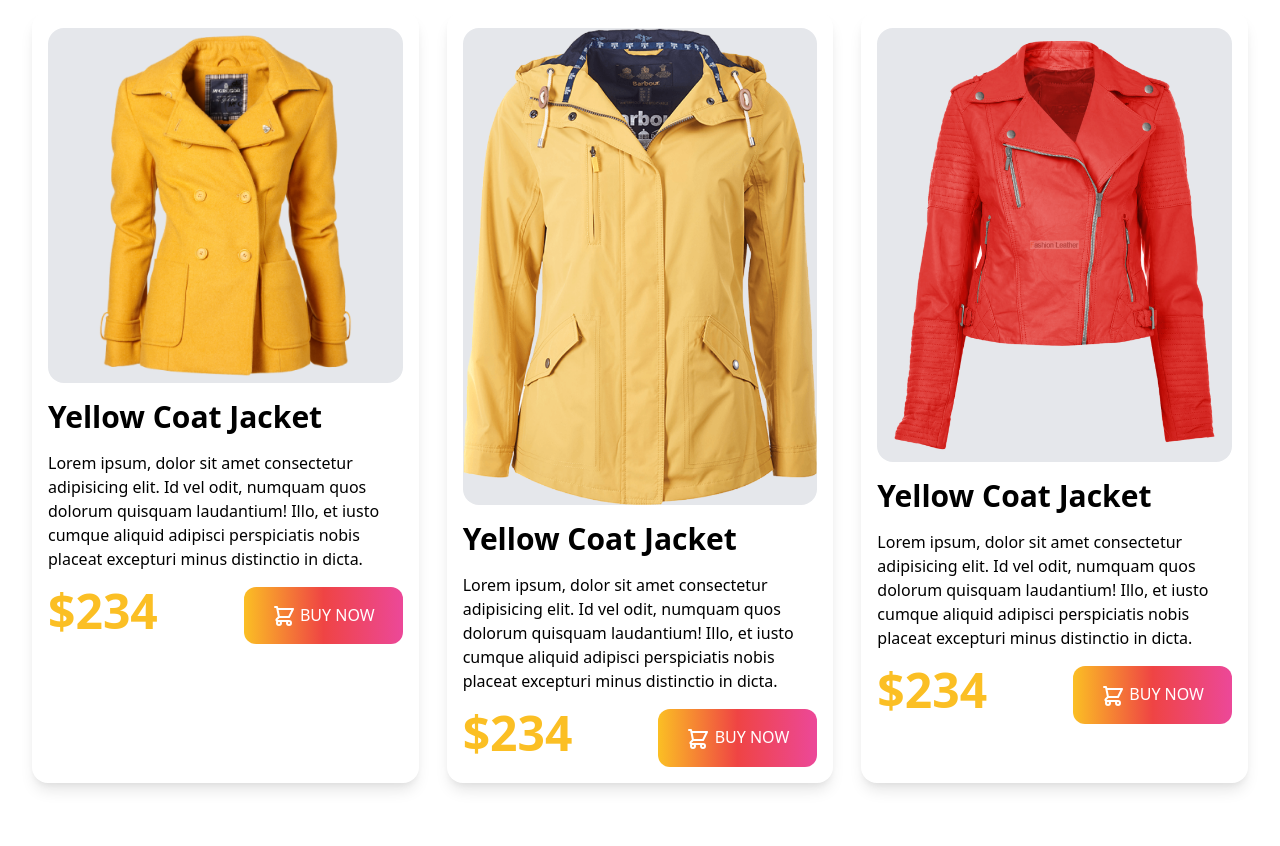
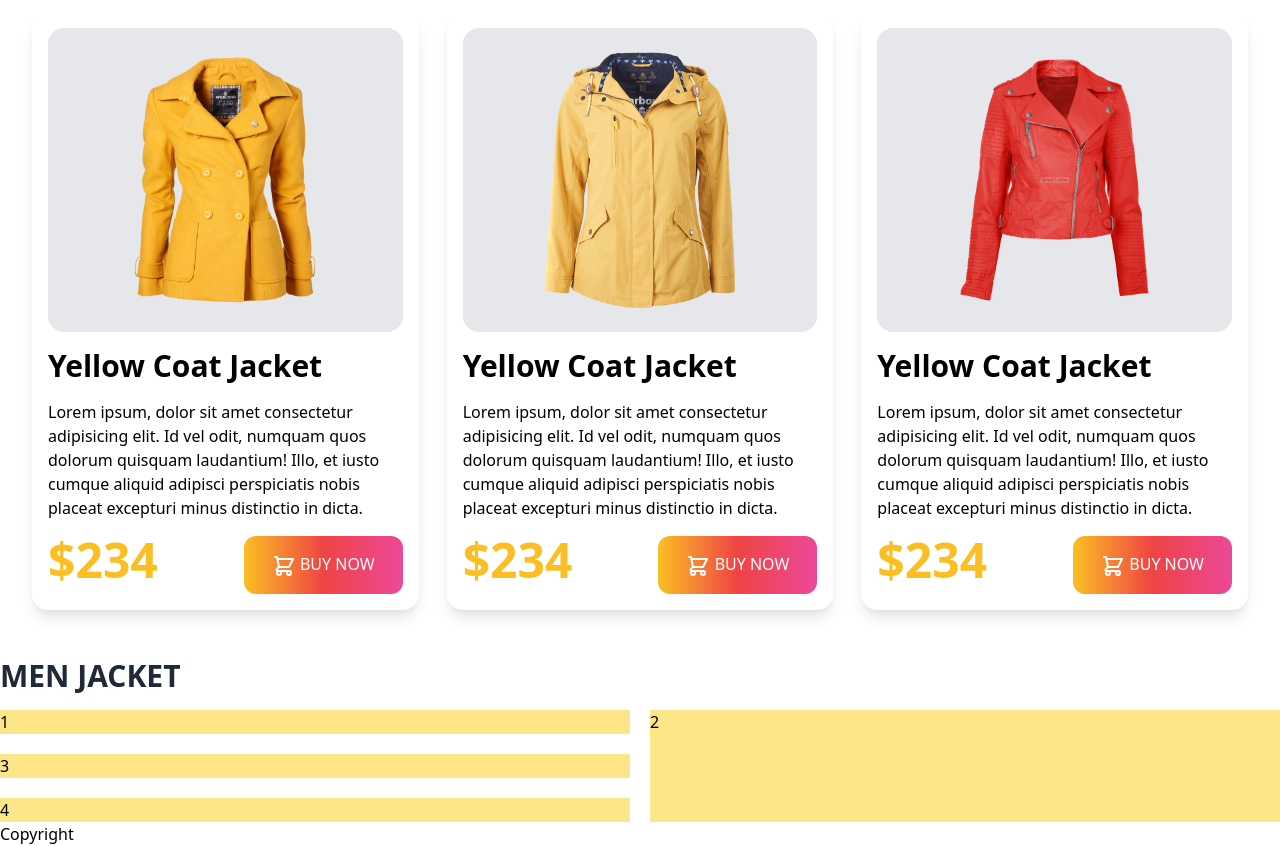
Before and after one commit to shakhawat07/penguin-fashion-tailwind, a plain HTML site: page index.html in a window 1280 px wide. Shown: the part 671-1517 px from the top of the page. Drawn offline with nearby package versions, Linux system fonts and the light colour scheme.

Commit message:
features added

```diff
--- a/index.html
+++ b/index.html
@@ -39,17 +39,17 @@
         <section class="container px-8 mx-auto my-12">
             <h2 class="text-3xl uppercase text-gray-800 font-bold mb-4">Woman Jacket</h2>
             <!-- woman jacket container  -->
-            <div class="grid grid-cols-3 gap-7">
+            <div class="grid lg:grid-cols-3 gap-7">
                 <!-- single jacket -->
                 <div class="shadow-lg rounded-2xl p-4 space-y-4">
-                    <div class="bg-gray-200 rounded-2xl">
-                        <img src="images/jacket-1.png" alt="">
+                    <div class="bg-gray-200 rounded-2xl py-6">
+                        <img class="h-64 mx-auto" src="images/jacket-1.png" alt="">
                     </div>
                     <h4 class="text-3xl font-bold">Yellow Coat Jacket</h4>
                     <p>Lorem ipsum, dolor sit amet consectetur adipisicing elit. Id vel odit, numquam quos dolorum
                         quisquam laudantium! Illo, et iusto cumque aliquid adipisci perspiciatis nobis placeat excepturi
                         minus distinctio in dicta.</p>
-                    <div class="flex justify-between">
+                    <div class="lg:flex justify-between">
                         <h2 class="text-5xl font-black text-yellow-400">$234</h2>
                         <button
                             class="text-white uppercase px-7 py-4 rounded-xl font-medium bg-gradient-to-r from-yellow-400 via-red-500 to-pink-500">
@@ -64,14 +64,14 @@
 
                 <!-- single jacket -->
                 <div class="shadow-lg rounded-2xl p-4 space-y-4">
-                    <div class="bg-gray-200 rounded-2xl">
-                        <img src="images/jacket-2.png" alt="">
+                    <div class="bg-gray-200 rounded-2xl py-6">
+                        <img class="h-64 mx-auto" src="images/jacket-2.png" alt="">
                     </div>
                     <h4 class="text-3xl font-bold">Yellow Coat Jacket</h4>
                     <p>Lorem ipsum, dolor sit amet consectetur adipisicing elit. Id vel odit, numquam quos dolorum
                         quisquam laudantium! Illo, et iusto cumque aliquid adipisci perspiciatis nobis placeat excepturi
                         minus distinctio in dicta.</p>
-                    <div class="flex justify-between">
+                    <div class="lg:flex justify-between">
                         <h2 class="text-5xl font-black text-yellow-400">$234</h2>
                         <button
                             class="text-white uppercase px-7 py-4 rounded-xl font-medium bg-gradient-to-r from-yellow-400 via-red-500 to-pink-500">
@@ -86,14 +86,14 @@
 
                 <!-- single jacket -->
                 <div class="shadow-lg rounded-2xl p-4 space-y-4">
-                    <div class="bg-gray-200 rounded-2xl">
-                        <img src="images/jacket-3.png" alt="">
+                    <div class="bg-gray-200 rounded-2xl py-6">
+                        <img class="h-64 mx-auto" src="images/jacket-3.png" alt="">
                     </div>
                     <h4 class="text-3xl font-bold">Yellow Coat Jacket</h4>
                     <p>Lorem ipsum, dolor sit amet consectetur adipisicing elit. Id vel odit, numquam quos dolorum
                         quisquam laudantium! Illo, et iusto cumque aliquid adipisci perspiciatis nobis placeat excepturi
                         minus distinctio in dicta.</p>
-                    <div class="flex justify-between">
+                    <div class="lg:flex justify-between">
                         <h2 class="text-5xl font-black text-yellow-400">$234</h2>
                         <button
                             class="text-white uppercase px-7 py-4 rounded-xl font-medium bg-gradient-to-r from-yellow-400 via-red-500 to-pink-500">
@@ -109,9 +109,19 @@
             </div>
         </section>
         <!-- men jacket container  -->
+        <section>
+            <h2 class="text-3xl uppercase text-gray-800 font-bold mb-4">Men Jacket</h2>
+        </section>
+        <!-- Features -->
+        <section class="grid lg:grid-cols-2 gap-5">
+            <div class="bg-yellow-200">1</div>
+            <div class="bg-yellow-200 row-span-3">2</div>
+            <div class="bg-yellow-200">3</div>
+            <div class="bg-yellow-200">4</div>
+        </section>
     </main>
     <footer>
-
+        <p>Copyright</p>
     </footer>
 </body>
 
```
